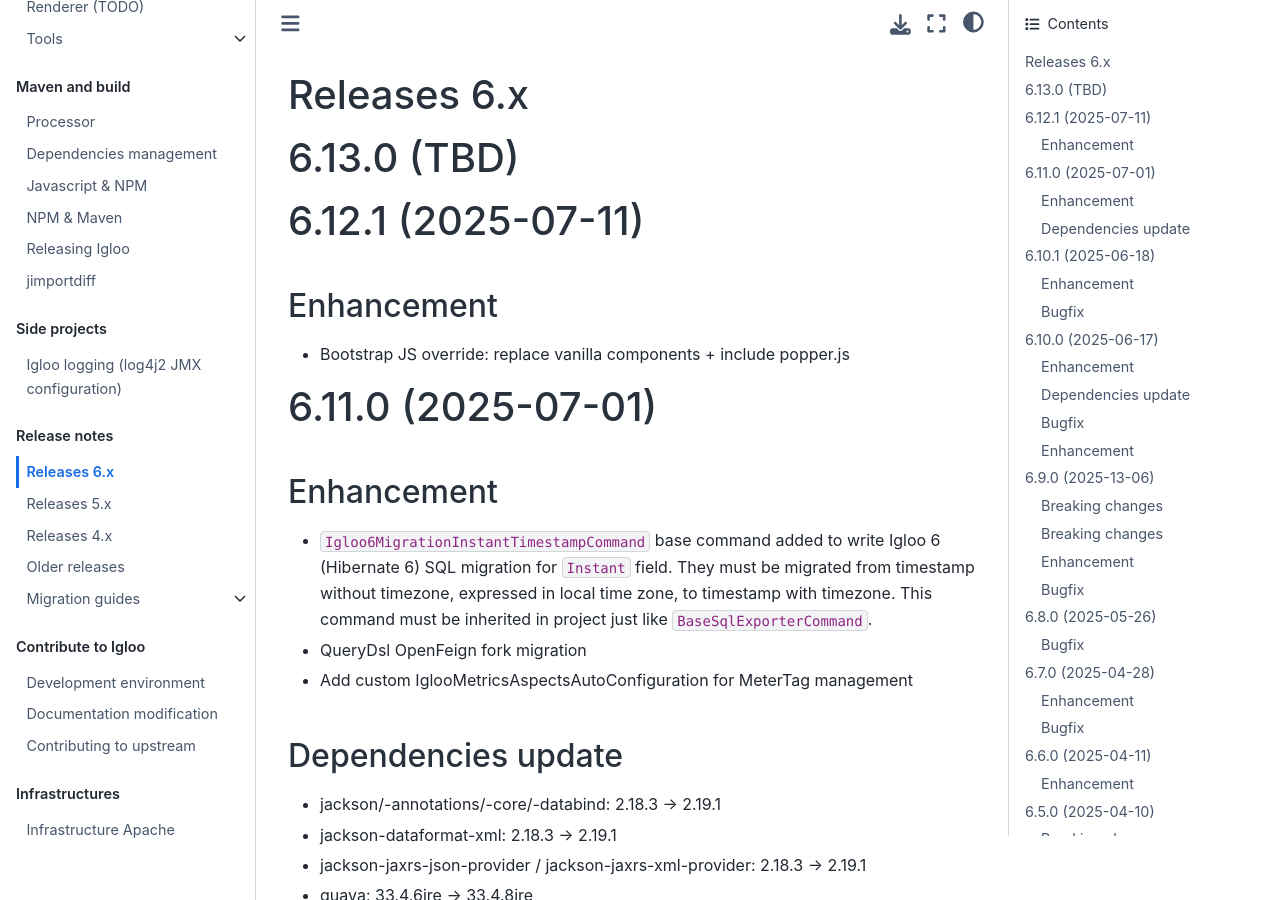
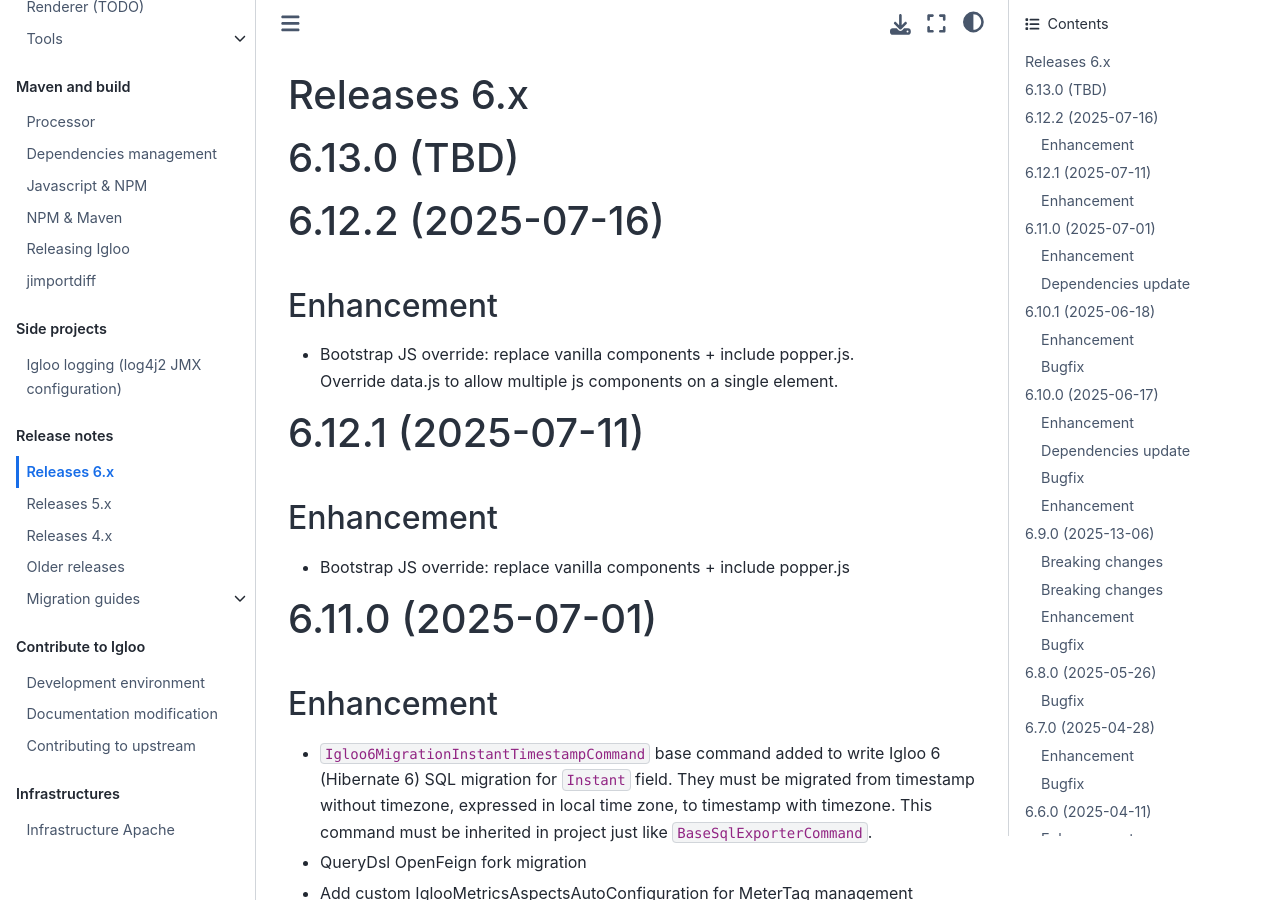
Before and after one commit to igloo-project/igloo-doc, a Sphinx documentation site: the page built from source/release-notes/releases-6.x.md, in a window 1280 px wide and 900 px high. Built offline with Sphinx 7.4.7 and the Sphinx Book theme 1.1.4, drawn with Linux system fonts in a browser that asks for light colours.

Commit message:
Update changelog

```diff
--- a/source/release-notes/releases-6.x.md
+++ b/source/release-notes/releases-6.x.md
@@ -1,6 +1,13 @@
 # Releases 6.x
 
 # 6.13.0 (TBD)
+
+# 6.12.2 (2025-07-16)
+
+## Enhancement
+
+* Bootstrap JS override: replace vanilla components + include popper.js.\
+  Override data.js to allow multiple js components on a single element.
 
 # 6.12.1 (2025-07-11)
 
```
